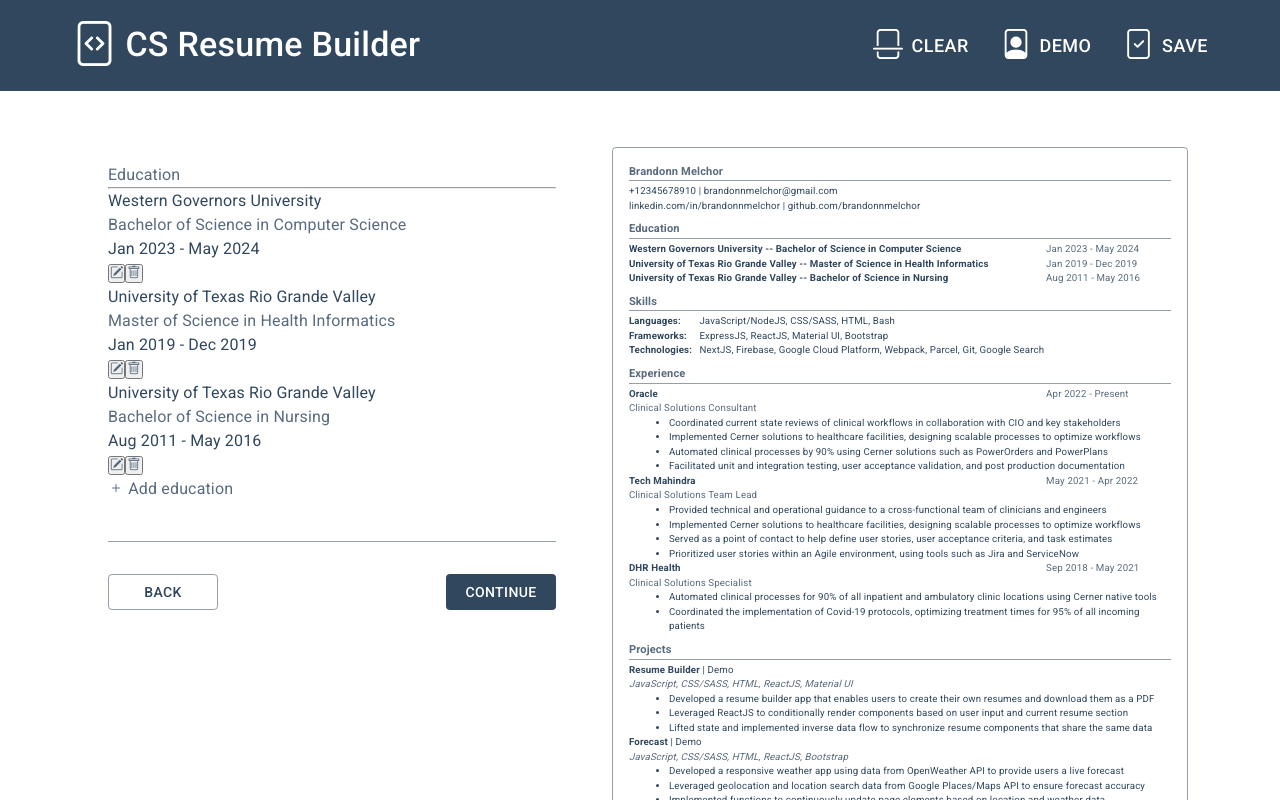
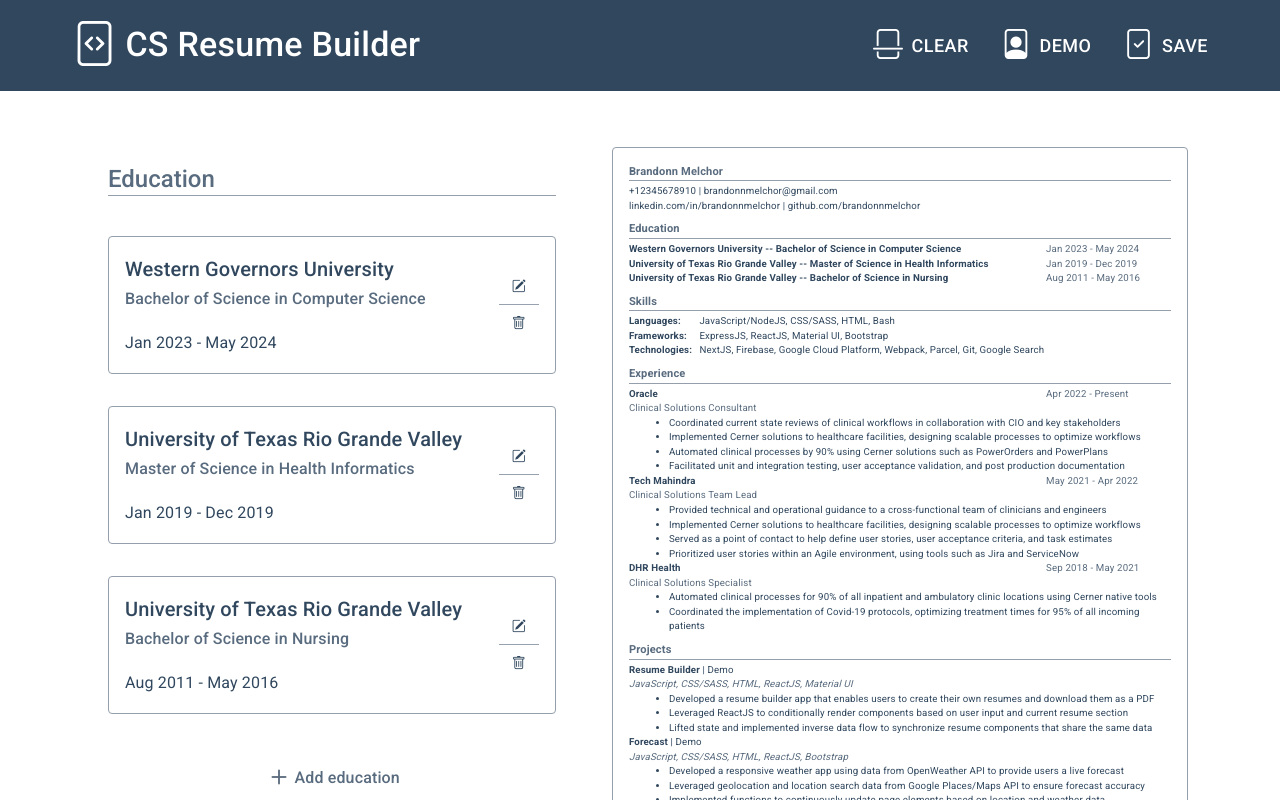
Before and after one commit to brandonnmelchor/resume-builder, a React (Create React App) app: page / in a window 1280 px wide. Shown: the top 800 px of the page. Built offline with nearby package versions, Linux system fonts and the light colour scheme.

Commit message:
add mui components

```diff
--- a/src/components/form_components/EducationForm.js
+++ b/src/components/form_components/EducationForm.js
@@ -1,5 +1,17 @@
 import React from "react";
-import { TextInput, YearInput, MonthSelectInput, CheckboxInput } from "./FormInputs";
+
+import Box from "@mui/material/Box";
+import Grid from "@mui/material/Grid";
+import Stack from "@mui/material/Stack";
+import Paper from "@mui/material/Paper";
+import Typography from "@mui/material/Typography";
+import Divider from "@mui/material/Divider";
+import Button from "@mui/material/Button";
+import ButtonGroup from "@mui/material/ButtonGroup";
+import FormGroup from "@mui/material/FormGroup";
+import FormControlLabel from "@mui/material/FormControlLabel";
+import Checkbox from "@mui/material/Checkbox";
+import { GrayTextField, MonthSelect } from "../../styles/styles";
 
 export default class EducationForm extends React.Component {
   render() {
@@ -13,21 +25,23 @@ export default class EducationForm extends React.Component {
       display = <EntryForm key={entry.id} educationEntry={entry} handleChange={handleChange} />;
     } else {
       display = (
-        <div className="d-flex flex-column gap-3">
+        <Stack spacing={4}>
           {education.map((entry) => (
             <EntryCard key={entry.id} educationEntry={entry} handleChange={handleChange} />
           ))}
           <AddEntry handleChange={handleChange} />
-        </div>
+        </Stack>
       );
     }
 
     return (
-      <div className="w-100 d-flex flex-column">
-        <div className="fs-4 fw-bold gray">Education</div>
-        <hr className="mb-4" />
+      <Stack>
+        <Typography variant="h5" className="gray" sx={{ fontWeight: 500 }} component="h2">
+          Education
+        </Typography>
+        <Divider className="form-divider" sx={{ mb: 5 }} />
         {display}
-      </div>
+      </Stack>
     );
   }
 }
@@ -57,25 +71,27 @@ class EntryCard extends React.Component {
     endMonth = endMonth.length ? `- ${endMonth}` : "";
 
     return (
-      <div className="card d-flex flex-row justify-content-between p-3">
-        <div className="user-select-none">
-          <div className="fw-bold">{schoolName}</div>
-          <div className="fw-bold gray">
+      <Paper variant="outlined" className="card" sx={{ p: 2 }}>
+        <Box sx={{ userSelect: "none" }}>
+          <Typography variant="h6" sx={{ fontWeight: 500 }} component="h3">
+            {schoolName}
+          </Typography>
+          <Typography variant="subtitle1" className="gray" sx={{ fontWeight: 500 }} component="p">
             {degree} {major}
-          </div>
-          <div className="mt-3">
+          </Typography>
+          <Typography variant="subtitle1" component="p" sx={{ mt: 2 }}>
             {startMonth} {startYear} {endMonth} {endYear}
-          </div>
-        </div>
-        <div className="btn-group" role="group">
-          <button type="button" className="btn gray px-1" entry={id} onClick={this.editEntry}>
+          </Typography>
+        </Box>
+        <ButtonGroup variant="text" orientation="vertical" className="button-group">
+          <Button color="inherit" entry={id} onClick={this.editEntry}>
             <i className="bi bi-pencil-square"></i>
-          </button>
-          <button type="button" className="btn gray px-1" entry={id} onClick={this.deleteEntry}>
+          </Button>
+          <Button color="inherit" entry={id} onClick={this.deleteEntry}>
             <i className="bi bi-trash"></i>
-          </button>
-        </div>
-      </div>
+          </Button>
+        </ButtonGroup>
+      </Paper>
     );
   }
 }
@@ -93,11 +109,14 @@ class AddEntry extends React.Component {
 
   render() {
     return (
-      <div className="user-select-none" onClick={this.addEntry} style={{ cursor: "pointer" }}>
-        <span className="d-flex align-items-center fw-bold gray">
-          <i className="bi bi-plus fs-3"></i> Add education
-        </span>
-      </div>
+      <Button variant="text" onClick={this.addEntry} sx={{ textTransform: "none" }}>
+        <Box className="gray" sx={{ fontSize: 30 }}>
+          <i className="bi bi-plus fs-3"></i>
+        </Box>
+        <Typography variant="subtitle1" className="gray" sx={{ fontWeight: 500 }} component="p">
+          Add education
+        </Typography>
+      </Button>
     );
   }
 }
@@ -132,42 +151,94 @@ class EntryForm extends React.Component {
     const { id, schoolName, degree, major, startMonth, startYear, endMonth, endYear } = this.props.educationEntry;
 
     return (
-      <div>
-        <form id={id}>
-          <div className="mb-4">
-            <TextInput label="School Name" type="text" id="schoolName" value={schoolName} handleChange={this.handleChange} length="40" />
-          </div>
-          <div className="row justify-content-center align-items-center mb-4">
-            <div className="col">
-              <TextInput label="Degree" type="text" id="degree" value={degree} handleChange={this.handleChange} length="25" />
-            </div>
-            <div className="col">
-              <TextInput label="Major" type="text" id="major" value={major} handleChange={this.handleChange} length="25" />
-            </div>
-          </div>
-          <div className="row justify-content-center align-items-center mb-4">
-            <div className="col">
-              <MonthSelectInput label="Start Month" id="startMonth" value={startMonth} handleChange={this.handleChange} disabled={false} />
-            </div>
-            <div className="col">
-              <YearInput label="Start Year" id="startYear" value={startYear} handleChange={this.handleChange} disabled={false} />
-            </div>
-          </div>
-          <div className="row justify-content-center align-items-center mb-2">
-            <div className="col">
-              <MonthSelectInput label="End Month" id="endMonth" value={endMonth} handleChange={this.handleChange} disabled={currentSchool} />
-            </div>
-            <div className="col">
-              <YearInput label="End Year" id="endYear" value={endYear} handleChange={this.handleChange} disabled={currentSchool} />
-            </div>
-          </div>
-          <div className="d-flex justify-content-between">
-            <div>
-              <CheckboxInput label="I currently study here" id="currentSchool" handleChange={this.setCurrentSchool} checked={currentSchool} />
-            </div>
-          </div>
-        </form>
-      </div>
+      <Box>
+        <Box id={id} component="form">
+          <Box sx={{ mb: 4 }}>
+            <GrayTextField
+              type="text"
+              variant="outlined"
+              size="small"
+              fullWidth
+              id="schoolName"
+              label="School Name"
+              value={schoolName}
+              onChange={this.handleChange}
+              inputProps={{ maxLength: 40 }}
+            />
+          </Box>
+          <Grid container direction="row" justifyContent="center" alignItems="center" spacing={3} sx={{ mb: 4 }}>
+            <Grid item xs={6}>
+              <GrayTextField
+                type="text"
+                variant="outlined"
+                size="small"
+                fullWidth
+                id="degree"
+                label="Degree"
+                value={degree}
+                onChange={this.handleChange}
+                inputProps={{ maxLength: 25 }}
+              />
+            </Grid>
+            <Grid item xs={6}>
+              <GrayTextField
+                type="text"
+                variant="outlined"
+                size="small"
+                fullWidth
+                id="major"
+                label="Major"
+                value={major}
+                onChange={this.handleChange}
+                inputProps={{ maxLength: 25 }}
+              />
+            </Grid>
+          </Grid>
+          <Grid container direction="row" justifyContent="center" alignItems="center" spacing={3} sx={{ mb: 4 }}>
+            <Grid item xs={6}>
+              <MonthSelect id="startMonth" label="Start Month" value={startMonth} handleChange={this.handleChange} />
+            </Grid>
+            <Grid item xs={6}>
+              <GrayTextField
+                type="number"
+                variant="outlined"
+                size="small"
+                fullWidth
+                id="startYear"
+                label="Start Year"
+                value={startYear}
+                onChange={this.handleChange}
+                inputProps={{ maxLength: 4 }}
+              />
+            </Grid>
+          </Grid>
+          <Grid container direction="row" justifyContent="center" alignItems="center" spacing={3}>
+            <Grid item xs={6}>
+              <MonthSelect id="endMonth" label="End Month" value={endMonth} handleChange={this.handleChange} disabled={currentSchool} />
+            </Grid>
+            <Grid item xs={6}>
+              <GrayTextField
+                type="number"
+                variant="outlined"
+                size="small"
+                fullWidth
+                id="endYear"
+                label="End Year"
+                value={endYear}
+                onChange={this.handleChange}
+                inputProps={{ maxLength: 4 }}
+                disabled={currentSchool}
+              />
+            </Grid>
+          </Grid>
+          <FormGroup>
+            <FormControlLabel
+              control={<Checkbox id="currentSchool" onChange={this.setCurrentSchool} checked={currentSchool} />}
+              label="I currently study here"
+            />
+          </FormGroup>
+        </Box>
+      </Box>
     );
   }
 }
--- a/src/styles/form.css
+++ b/src/styles/form.css
@@ -4,6 +4,21 @@
   justify-content: center;
   color: var(--dark);
   /* border: 1px solid var(--grayC); */
+}
+
+.card {
+  display: flex;
+  justify-content: space-between;
+  color: var(--dark) !important;
+  border-color: var(--grayC) !important;
+}
+
+.button-group {
+  display: flex;
+  flex-direction: column;
+  justify-content: center;
+  align-items: center;
+  color: var(--dark);
 }
 
 .form-divider {
```
